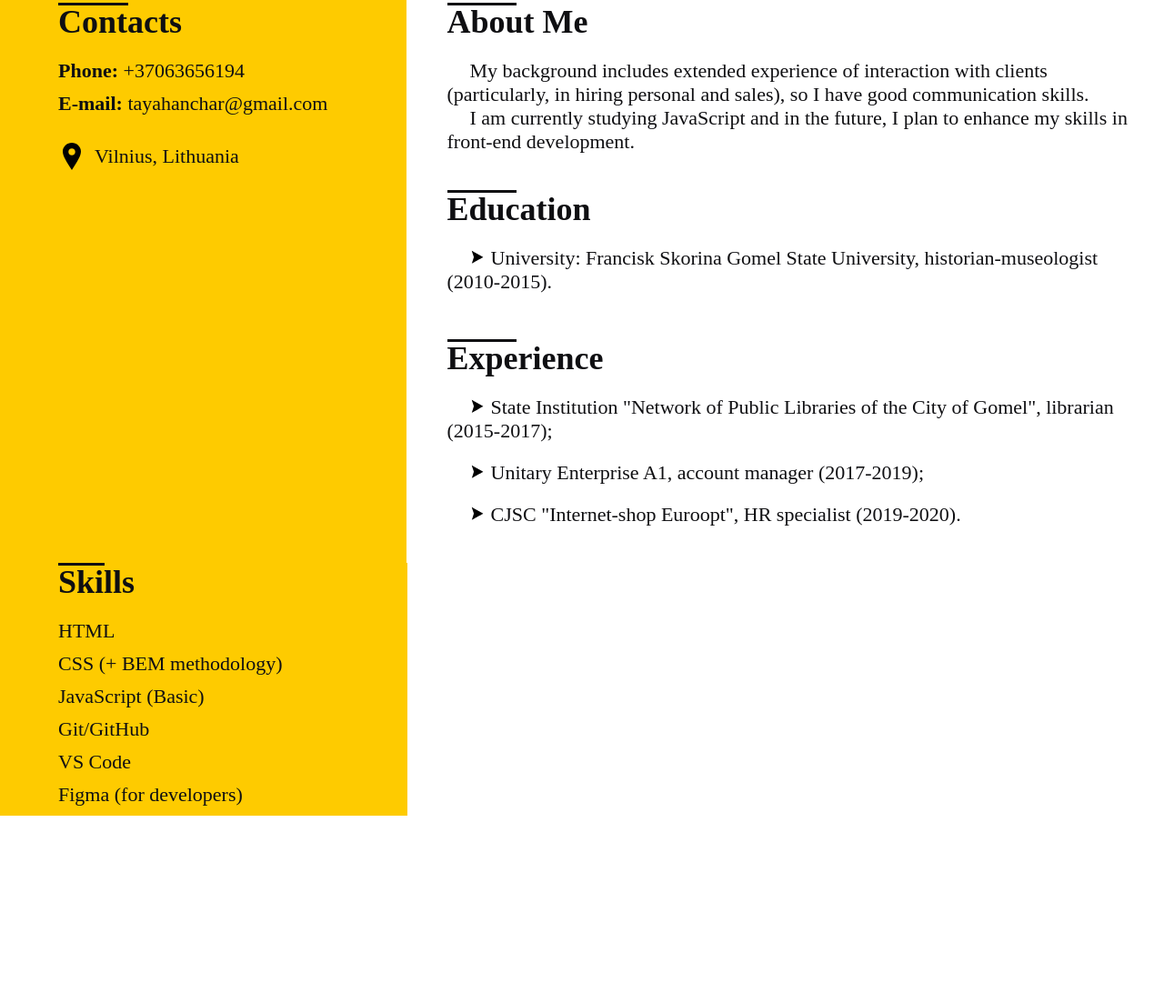
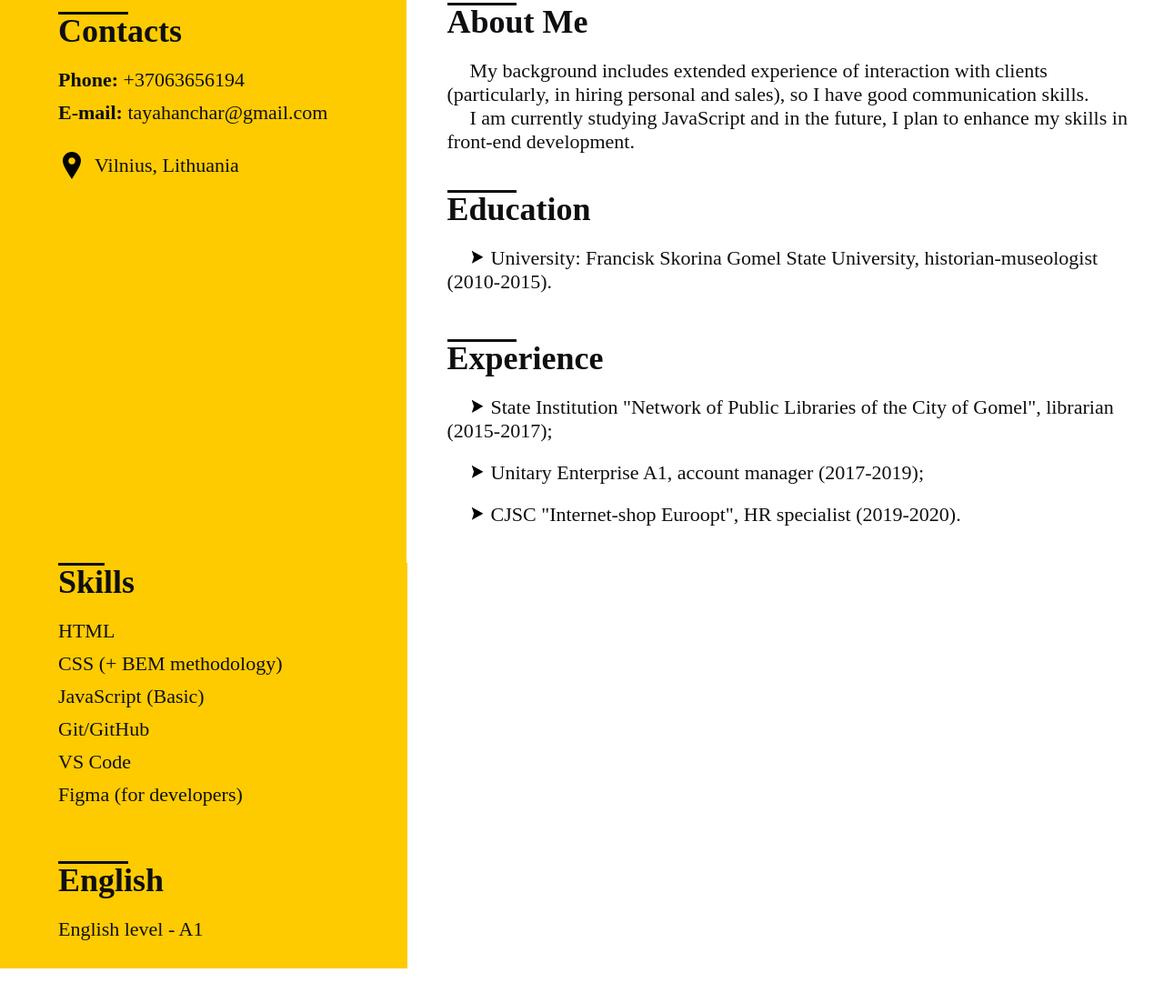
Before and after one commit to tayahanchar/rsschool-cv, a plain HTML site: page index.html in a window 1280 px wide. Shown: the part 567-1670 px from the top of the page at 91% size. Drawn offline with Linux system fonts and the light colour scheme.

Commit message:
feat: add English section

```diff
--- a/index.html
+++ b/index.html
@@ -100,10 +100,13 @@
               <li class="skills__item">VS Code</li>
               <li class="skills__item">Figma (for developers)</li>
             </ul>
-
           </div>
 
+          <div class="english">
+            <h2 class="title">English</h2>
 
+            <p>English level - A1</p>
+          </div>
         </section>
       </div>
     </main>
--- a/style.css
+++ b/style.css
@@ -133,7 +133,7 @@
 .contacts {
   display: flex;
   flex-direction: column;
-  padding: 40px 5%;
+  padding: 50px 5%;
   width: 35%;
   margin-right: 5px;
   background-color: #fecb00;
@@ -209,16 +209,19 @@
 
 .knowledge {
   display: flex;
+  flex-direction: column;
+  padding-left: 5%;
+  padding-bottom: 30px;
+  width: 35%;
+  margin-right: 5px;
+  font-size: 22px;
+  background-color: #fecb00;
 }
 
 .skills {
   display: flex;
   flex-direction: column;
-  padding-left: 5%;
-  width: 35%;
-  margin-right: 5px;
-  font-size: 22px;
-  background-color: #fecb00;
+  padding-bottom: 50px;
 }
 
 .skills__title {
@@ -236,5 +239,4 @@
 
 .skills__item {
   padding-bottom: 10px;
-
 }
```
